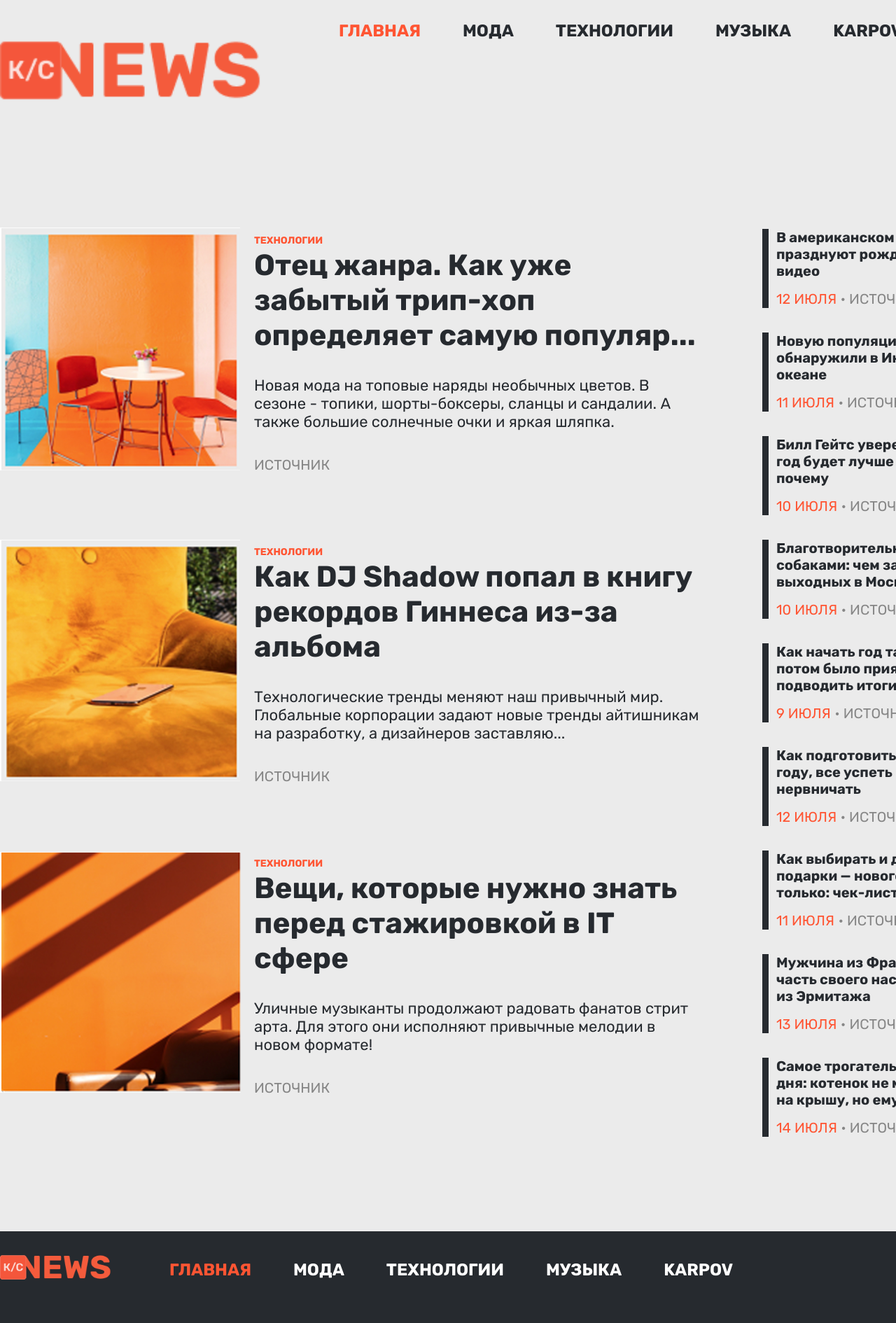
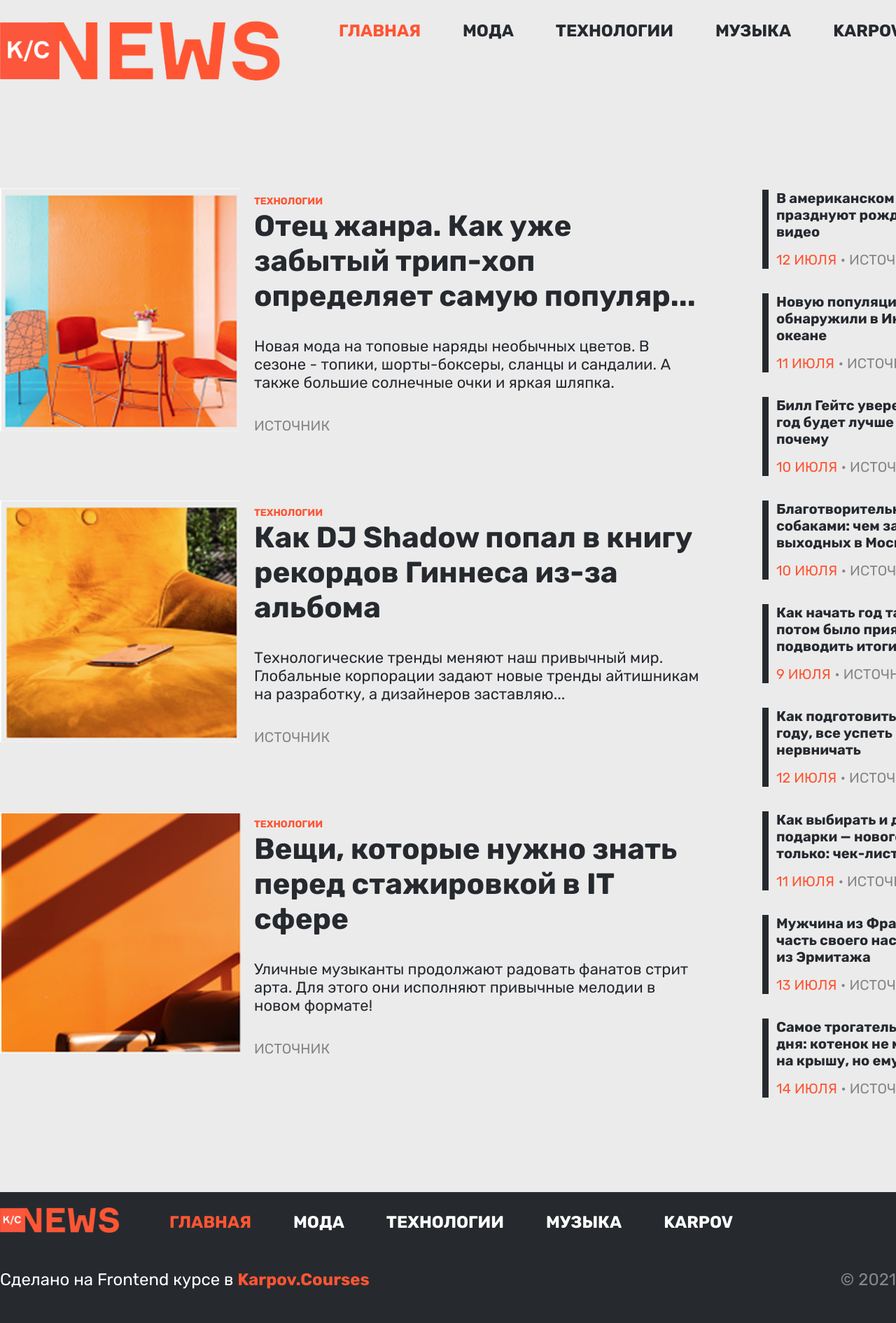
Before and after one commit to daeri14/newsfeed, a plain HTML site: page index.html in a window 1280 px wide. Shown: the top 1890 px of the page at 70% size. Drawn offline with Linux system fonts and the light colour scheme.

```diff
--- a/index.html
+++ b/index.html
@@ -11,7 +11,7 @@
 <header class="header">
     <div class="container">
         <nav class="navigation grid header__navigation">
-            <a href="#" class="navigation__logo"><img class="navigation__image" src="./img/logo1.png" alt="Логотип"></a>
+            <a href="#" class="navigation__logo"><img class="navigation__image" src="./img/logo (2).png" alt="Логотип"></a>
             <ul class="navigation__list">
                 <li class="navigation__item"><a href="#" class="navigation__link navigation__link--active">Главная</a></li>
                 <li class="navigation__item"><a href="#" class="navigation__link">Мода</a></li>
@@ -143,7 +143,7 @@
 <footer class="footer">
     <div class="container">
         <nav class="navigation grid footer__navigation">
-            <a href="#" class="navigation__logo"><img class="navigation__image" src="./img/logo1.png" alt="Логотип"></a>
+            <a href="#" class="navigation__logo"><img class="navigation__image" src="./img/logo (2).png" alt="Логотип"></a>
             <ul class="navigation__list">
                 <li class="navigation__item"><a href="#" class="navigation__link navigation__link--active">Главная</a></li>
                 <li class="navigation__item"><a href="#" class="navigation__link">Мода</a></li>
```
Also changed, not shown: img/logo (2).png (added).
